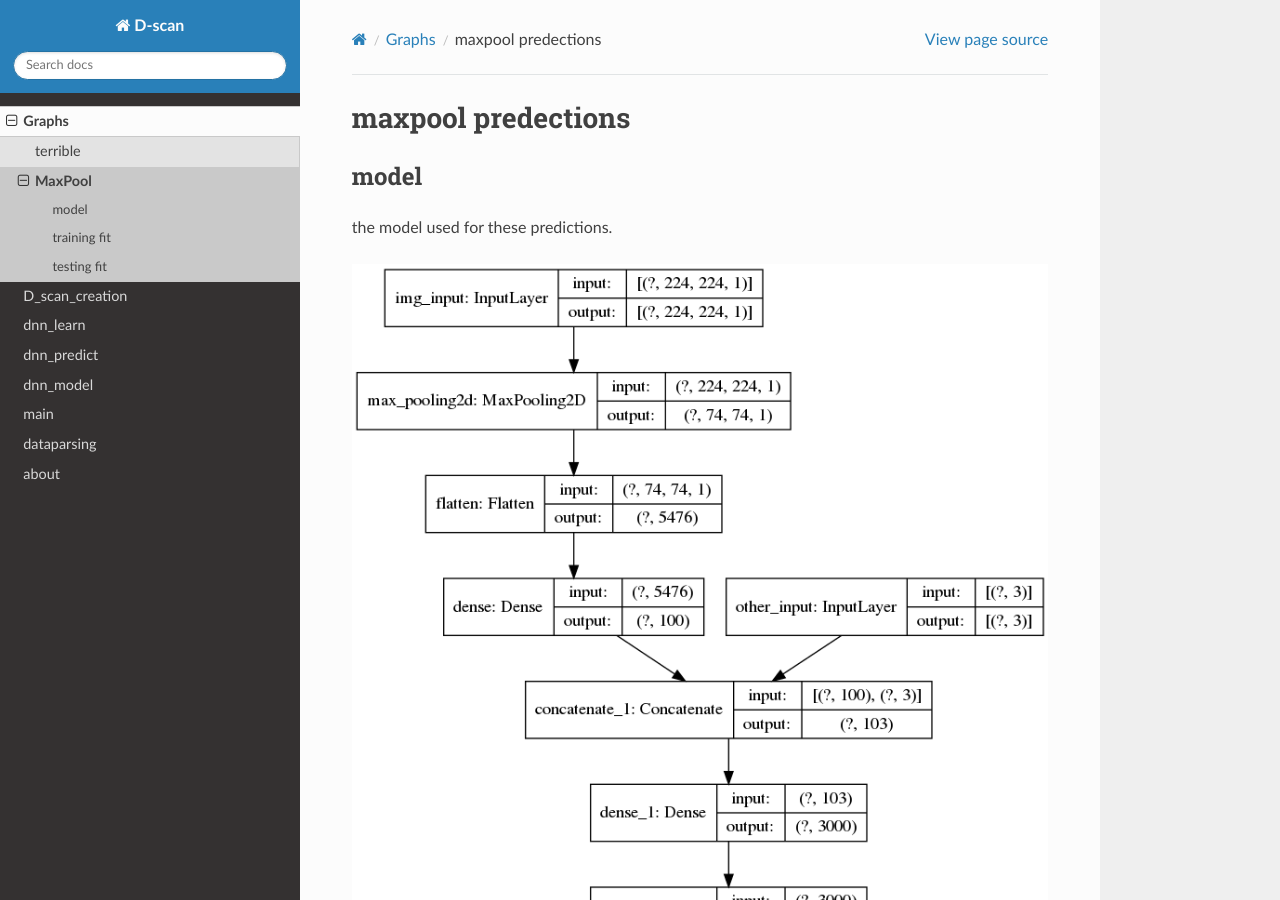
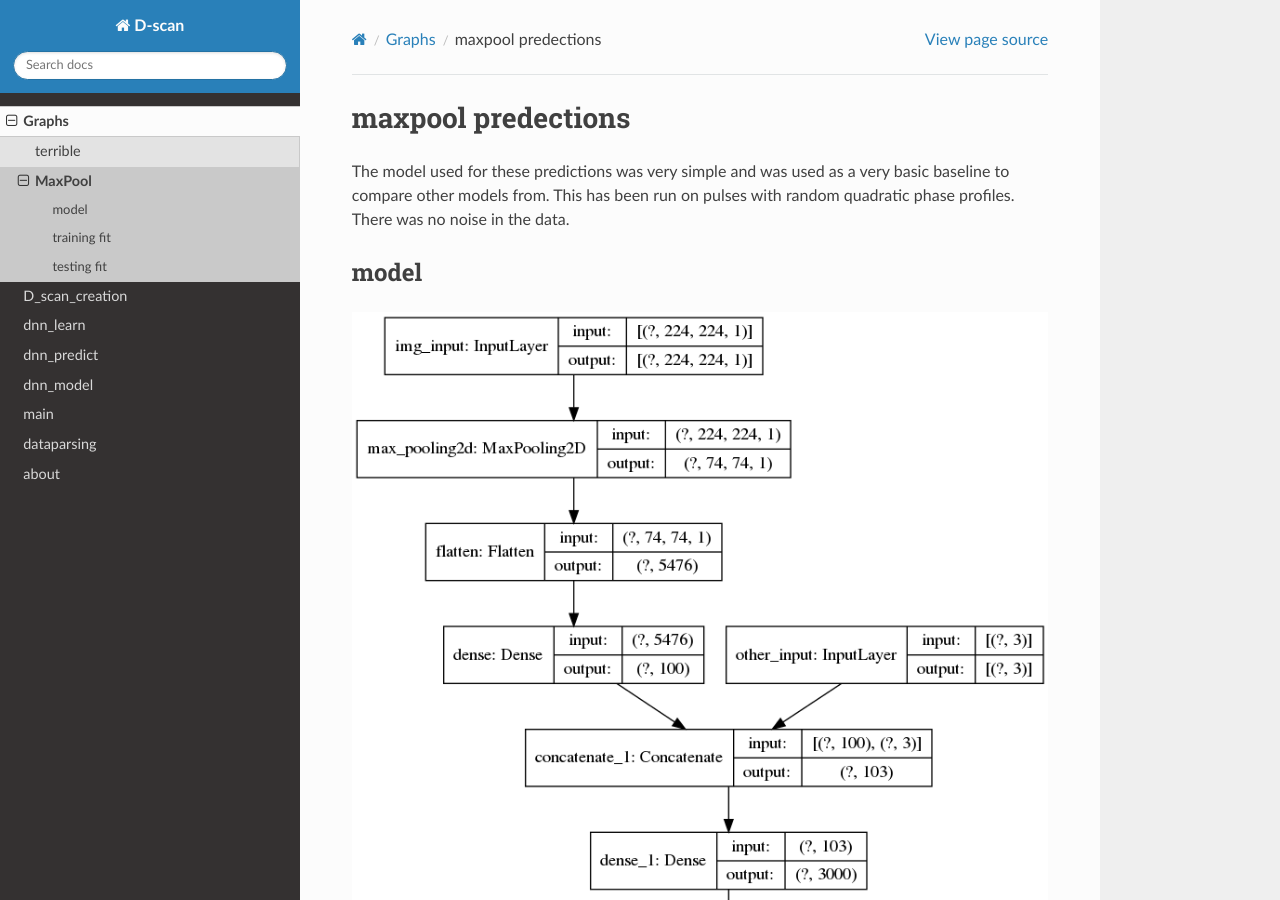
Before and after one commit to williamlouth/D-Scan-docs, a Sphinx documentation site: the page built from source/graphs/maxpool.rst, in a window 1280 px wide and 900 px high. Built offline with Sphinx 7.4.7 and the Read the Docs theme 2.0.0, drawn with Linux system fonts in a browser that asks for light colours.

Commit message:
updating the docs

```diff
--- a/source/graphs/maxpool.rst
+++ b/source/graphs/maxpool.rst
@@ -2,10 +2,11 @@
 maxpool predections
 ###################
 
+The model used for these predictions was very simple and was used as a very basic baseline to compare other models from. This has been run on pulses with random quadratic phase profiles. There was no noise in the data.
+
 model
 -----
 
-the model used for these predictions.
 
 .. image:: ../_static/predictions/maxpool_0.png
         :width: 800
```
